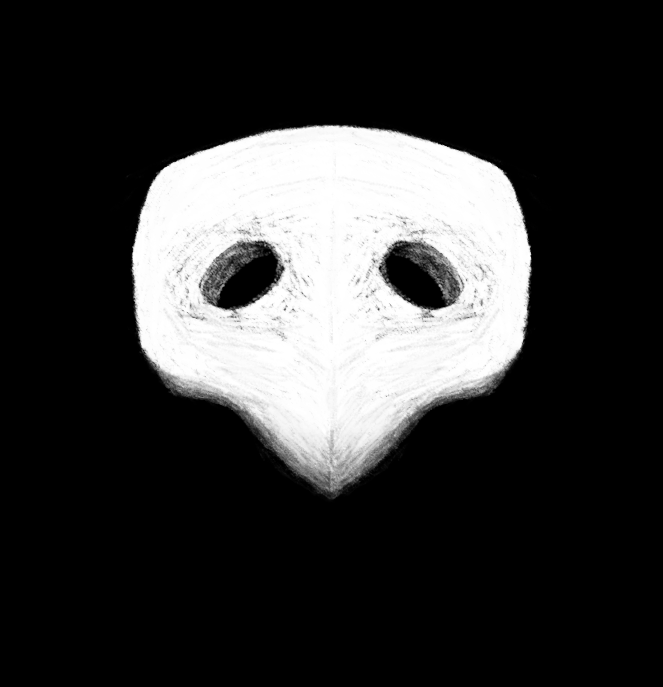
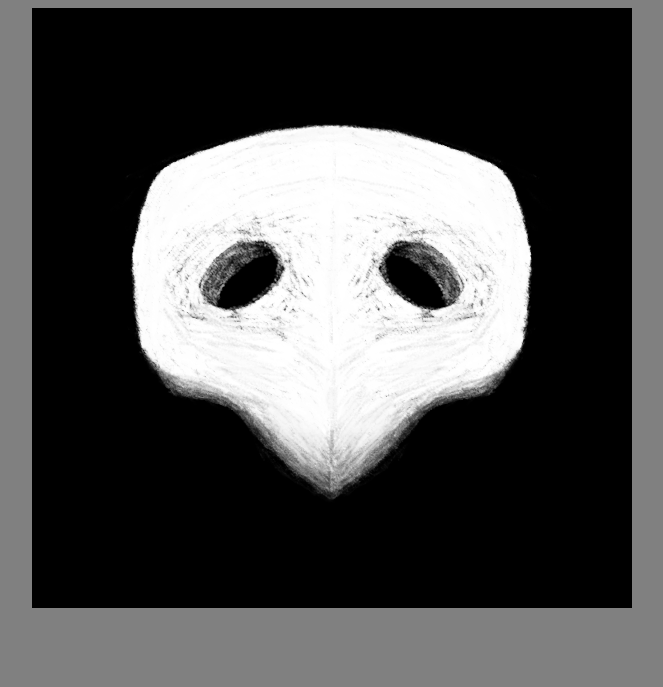
Before and after one commit to CuratorOfEzra/heavenbeyondheaven, a plain HTML site: page index.html in a window 1280 px wide. Shown: the top 687 px of the page, without its empty margins (308-971 px from the left). Drawn offline with Linux system fonts and the light colour scheme.

Commit message:
Update index.html
changed the background for the header page.

```diff
--- a/index.html
+++ b/index.html
@@ -12,7 +12,7 @@
     body {
         font-family: Times New Roman, serif;
         text-align:center;
-        background-color:black;>
+        background-color:grey;>
     }
 </style>
 
```
